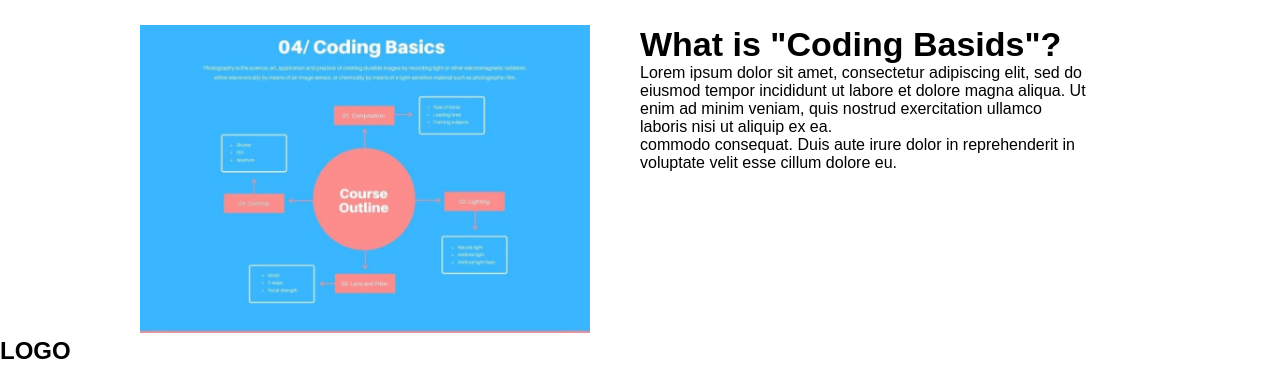
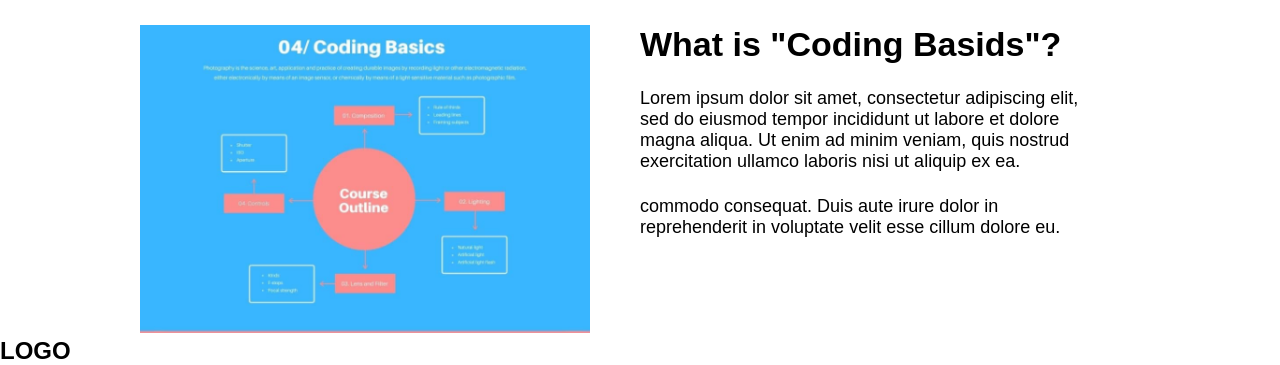
Before and after one commit to boon2187/copy-practice, a plain HTML site: page index.html in a window 1280 px wide. Shown: the part 749-1114 px from the top of the page. Drawn offline with Linux system fonts and the light colour scheme.

Commit message:
右側のパートの文章のマージンと文字サイズを設定。

```diff
--- a/style.css
+++ b/style.css
@@ -90,3 +90,8 @@ body {
 .right-part h3 {
   font-size: 34px;
 }
+
+.right-part p {
+  margin-top: 24px;
+  font-size: 18px;
+}
```
